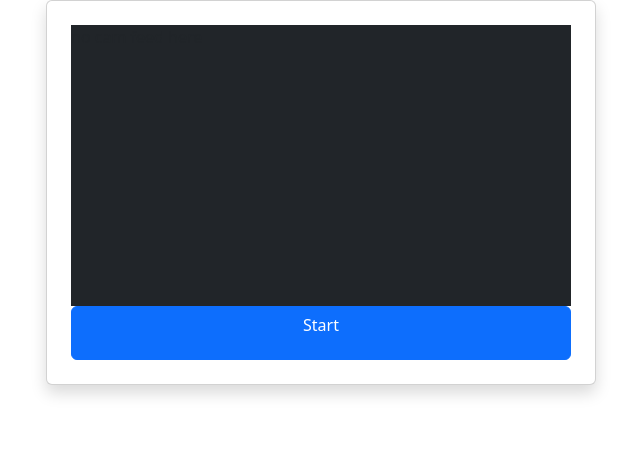
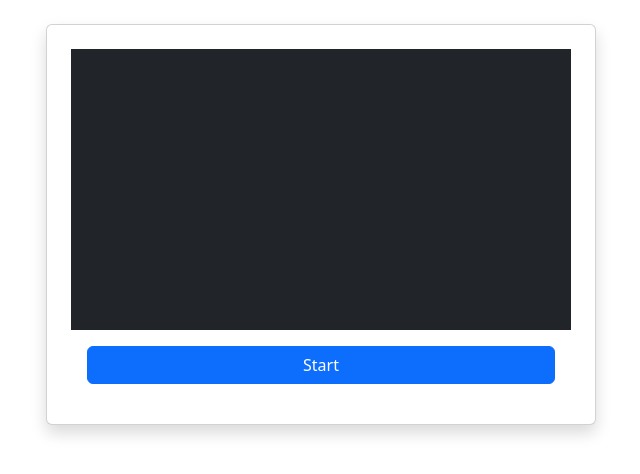
Before and after one commit to rowanbreakey/PresAI, a React app in the folder frontend/: page / in a window 1280 px wide. Shown: the top 474 px of the page, without its empty margins (319-959 px from the left). Built offline with nearby package versions, Linux system fonts and the light colour scheme; the HTML template or start-up script is replaced by a standard one.

Commit message:
Got the camera working.
Now when you click the start button your webcam feed will appear on the screen!

```diff
--- a/frontend/src/App.jsx
+++ b/frontend/src/App.jsx
@@ -5,7 +5,7 @@ function App() {
   const [count, setCount] = useState(0)
 
   return (
-    <div>
+    <div className="">
       <CameraWrapper />
     </div>
   )
--- a/frontend/src/components/CameraArea.jsx
+++ b/frontend/src/components/CameraArea.jsx
@@ -1,23 +1,40 @@
-import { useEffect } from "react"
+import { useEffect, useRef } from "react"
 
-function CameraArea({ isRecording}) {
+function CameraArea({ isRecording }) {
+    const videoRef = useRef(null);
 
     useEffect(() => {
-    if (isRecording) {
-      console.log("Camera Area: Starting webcam stream and recording...")
-    } else {
-      console.log("Camera Area: Stopping webcam stream and saving file...")
-    }
-  }, [isRecording])
+        if (isRecording) {
+            async function getMedia(constraints) {
+                let stream = null;
+
+                try {
+                    stream = await navigator.mediaDevices.getUserMedia(constraints);
+                } catch (error) {
+                    console.log("Camera not working" + error.name)
+                }
+
+                if (videoRef.current) {
+                    videoRef.current.srcObject = stream;
+                }
+            }
+            getMedia({video:true, audio:false});
+        } else {
+            console.log("camera feed ending")
+        }
+    }, [isRecording])
+
 
     return (
-        <div className="ratio ratio-16x9 bg-dark">
+        <>
             {isRecording ? (
-                <p>cam feed here</p>
+                <div className="ratio ratio-16x9 bg-dark">
+                    <video ref={videoRef} autoPlay playsInline style={{width :'100%'}} />
+                </div>
             ) : (
-                <p>no cam feed here</p>
+                <div className="ratio ratio-16x9 bg-dark"></div>
             )}
-        </div>
+        </>
     )
 }
 
--- a/frontend/src/components/CameraWrapper.jsx
+++ b/frontend/src/components/CameraWrapper.jsx
@@ -9,7 +9,7 @@ function CameraWrapper() {
         setIsRecording((prev) => !prev)
     }
     return (
-        <div className="card shadow p-4 mx-auto" style={{ maxWidth: '550px' }}>
+        <div className="card shadow p-4 m-4 mx-auto" style={{ maxWidth: '550px' }}>
             <CameraArea isRecording={isRecording} />
             <RecordButton isRecording={isRecording} onToggle={toggleRecording} />
         </div>
--- a/frontend/src/components/RecordButton.jsx
+++ b/frontend/src/components/RecordButton.jsx
@@ -1,10 +1,10 @@
 function RecordButton({ isRecording, onToggle }) {
     return (
-        <button className="btn btn-primary" onClick={onToggle}>
+        <button className="btn btn-primary m-3" onClick={onToggle}>
             {isRecording ? (
-                <p>Stop</p>
+                "Stop"
             ) : (
-                <p>Start</p>
+                "Start"
             )}
         </button>
     )
```
